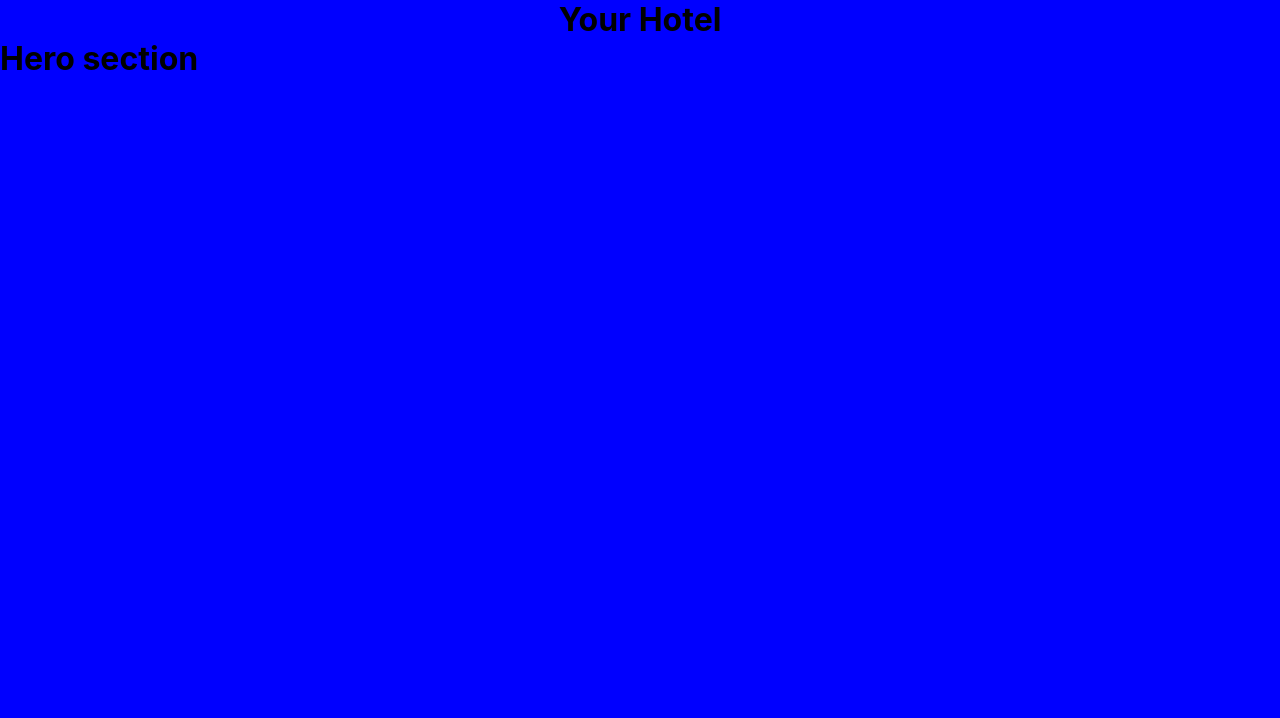
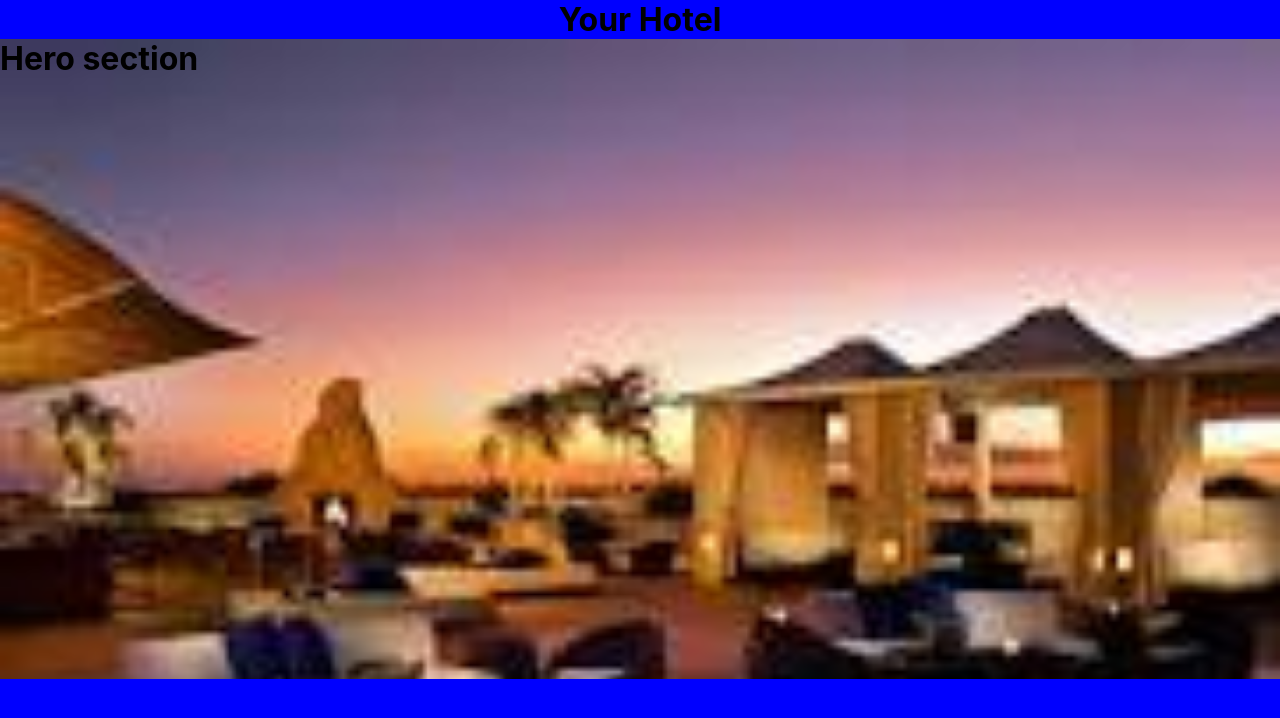
Before and after one commit to DilsherB/react-hotel-web, a React (Create React App) app: page / in a window 1280 px wide. Shown: the top 718 px of the page. Built offline with nearby package versions, Linux system fonts and the light colour scheme.

Commit message:
image added in the hero section

```diff
--- a/src/components/hero.jsx
+++ b/src/components/hero.jsx
@@ -2,8 +2,8 @@ import React from "react";
 
 const Hero = () => {
   return (
-    <div className="hero">
-      <h1>Hero section</h1>
+    <div className="heroContainer">
+      <h1 className="hero">Hero section</h1>
     </div>
   );
 };
--- a/src/index.css
+++ b/src/index.css
@@ -35,3 +35,14 @@ a:visited {
 .hotelName {
   text-align: center;
 }
+
+.heroContainer {
+  height: 80vh;
+}
+
+.hero {
+  background-image: url("../images/hero.jpeg");
+  background-repeat: no-repeat;
+  background-size: cover;
+  height: 100%;
+}
```
Also changed, not shown: images/hero.jpeg (added).
